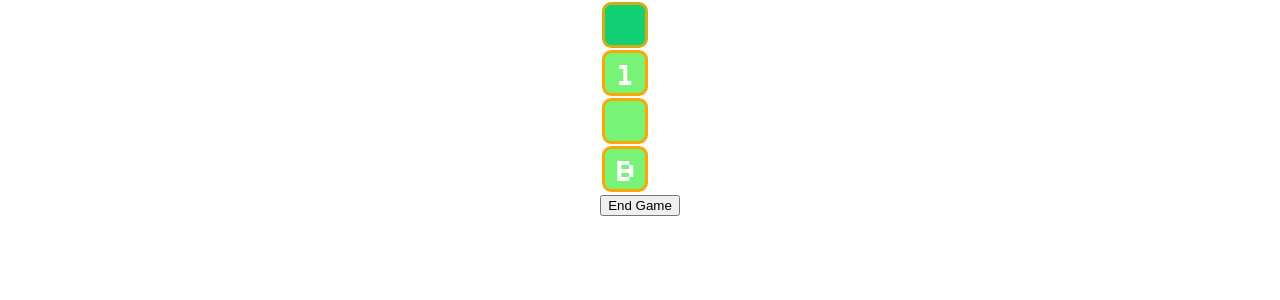
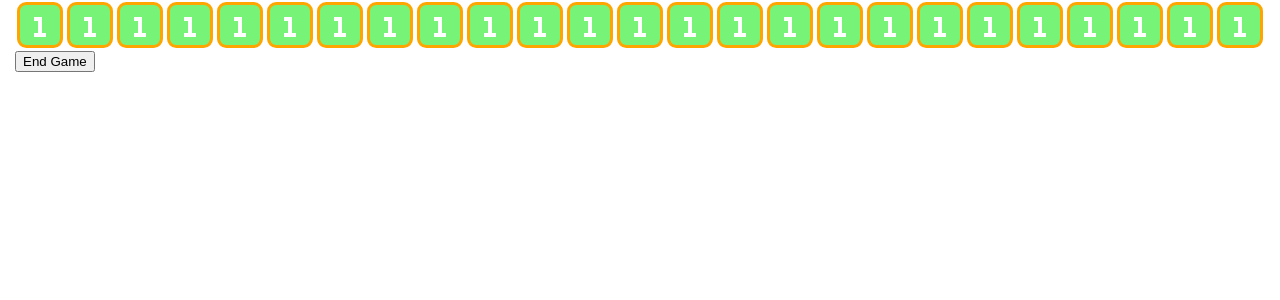
Before and after one commit to alefirr/minesweeper, a React (Create React App) app: page / in a window 1280 px wide. Both pictures are taken after a click on the button "Start new game". Shown: the top 300 px of the page. Built offline with nearby package versions, Linux system fonts and the light colour scheme.

Commit message:
cells display

```diff
--- a/src/App.css
+++ b/src/App.css
@@ -66,7 +66,13 @@ html {
 .start-new-game-button:hover {
   transform: scale(1.1);
 }
-
+.field {
+  display: flex;
+  flex-direction: row;
+  flex-wrap: wrap;
+  justify-content: center;
+  align-items: center;
+}
 .cell {
   background-color: rgba(42, 236, 42, 0.637);
   border: 3px solid orange;
--- a/src/components/Field.jsx
+++ b/src/components/Field.jsx
@@ -22,11 +22,19 @@ export const Field = ({ isGameOver, settings }) => {
   }, [isGameOver, settings]);
 
   return (
-    <div>
-      <Cell isOpen={false} content={1} />
-      <Cell isOpen={true} content={1} />
-      <Cell isOpen={true} content={0} />
-      <Cell isOpen={true} content={'mine'} />
+    <div className="field">
+      {console.log(settings.height)}
+      {console.log(settings.width)}
+      {console.log(cellsStatus)}
+      {cellsStatus?.map((row, indexRow) =>
+        row?.map((cell, indexCol) => (
+          <Cell
+            key={`cell-${indexRow}-${indexCol}`}
+            isOpen={true}
+            content={1}
+          />
+        ))
+      )}
     </div>
   );
 };
```
